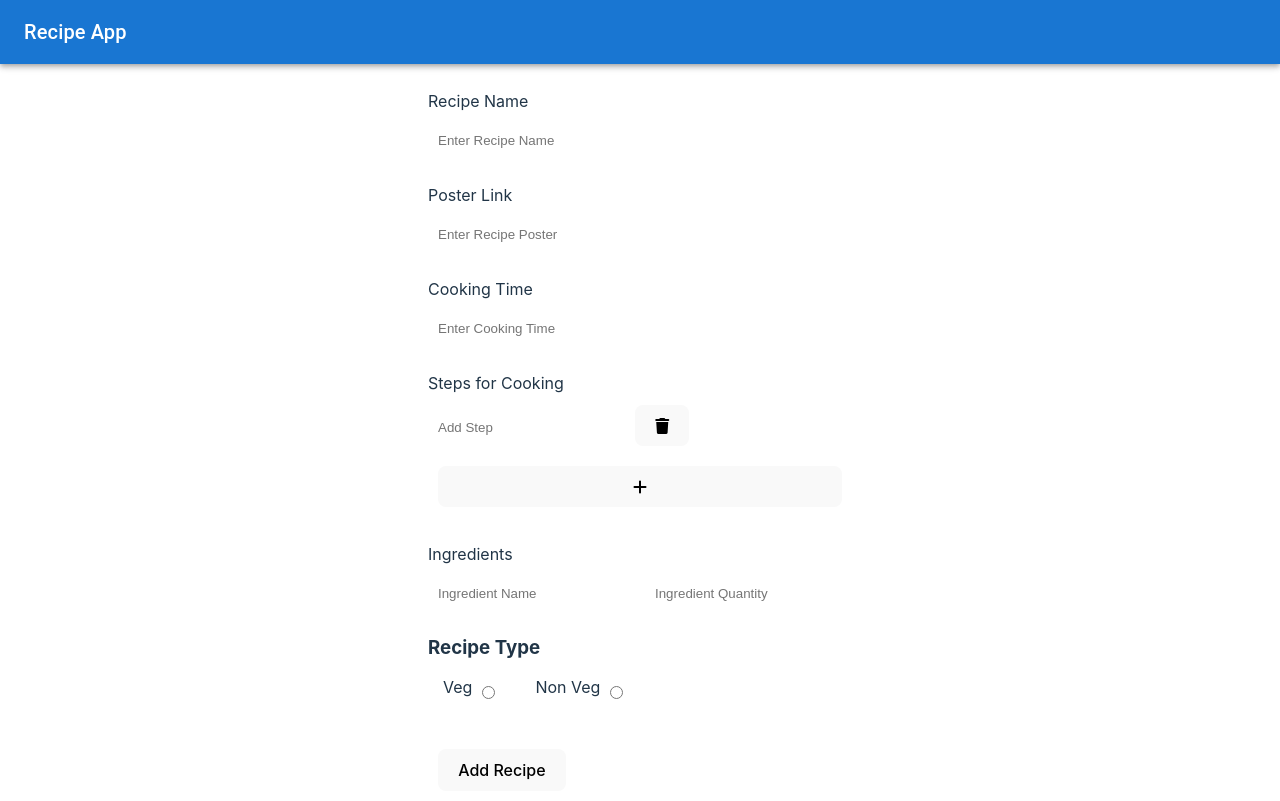
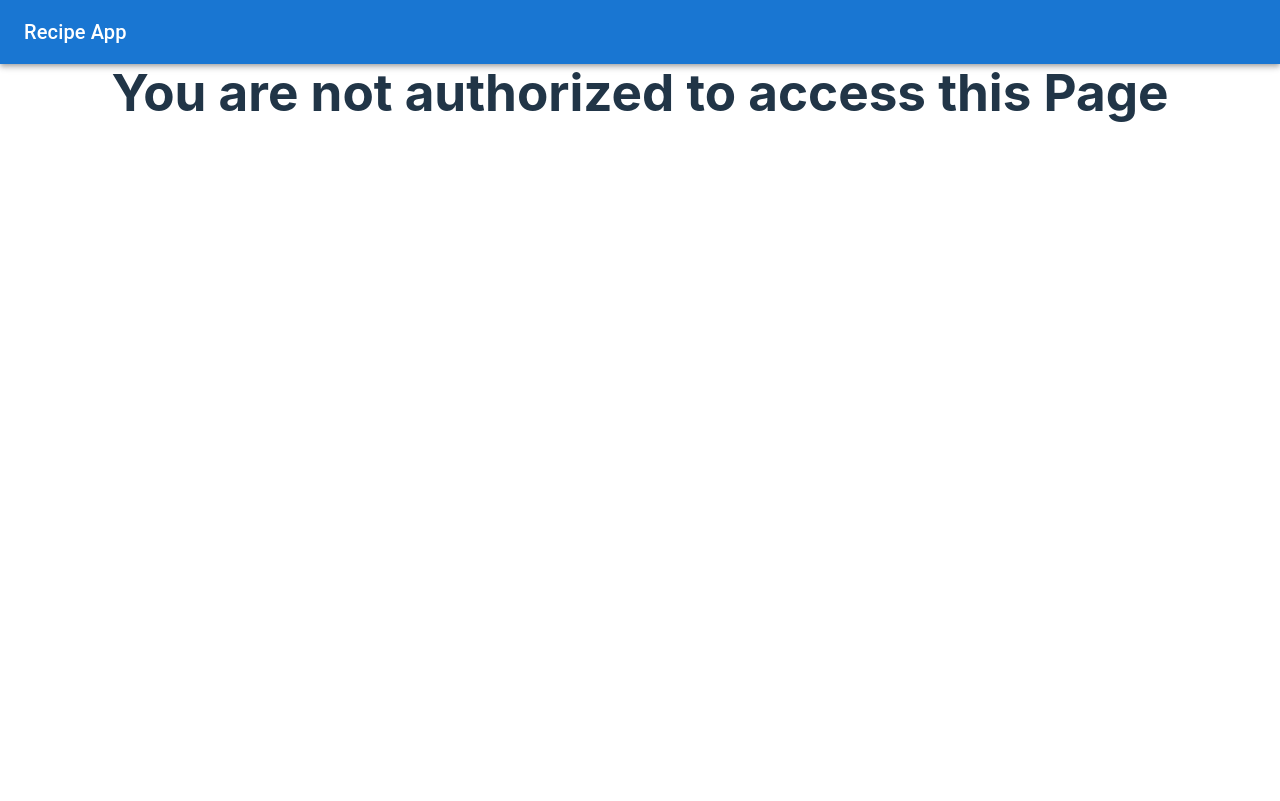
Before and after one commit to KarthyV/formik---Task, a React (Vite) app: page /recipe/add in a window 1280 px wide. Built offline with nearby package versions, Linux system fonts and the light colour scheme.

Commit message:
logout fn completed

```diff
--- a/src/AddRecipe.jsx
+++ b/src/AddRecipe.jsx
@@ -1,8 +1,10 @@
-import React, { useState } from "react";
+import React, { useContext, useEffect, useState } from "react";
 import { useFormik } from "formik";
 import * as yup from "yup";
 import { useNavigate } from "react-router-dom";
 import { API } from "./api";
+import { MyContext } from "./context";
+import NotAuth from "./NotAuth";
 
 const formValidationSchema = yup.object({
   recipeName: yup.string().required("Recipe Name must be provided"),
@@ -17,9 +19,18 @@ const formValidationSchema = yup.object({
 const AddRecipe = () => {
   const [inputFields, setInputFields] = useState([""]);
   const [steps, setSteps] = useState([]);
+  const { userRole, isAuthenticated, user } = useContext(MyContext);
+  const navigate = useNavigate();
   // const step = new Array();
   // step.length = inputFields.length;
-  const navigate = useNavigate();
+
+  // useEffect(() => {
+  //   if (!isAuthenticated || userRole == "ReadOnly") {
+  //     alert("Not Authorized");
+  //     navigate("/");
+  //   }
+  // }, [isAuthenticated]);
+
   const { values, handleChange, handleBlur, touched, handleSubmit, errors } =
     useFormik({
       initialValues: {
@@ -47,6 +58,7 @@ const AddRecipe = () => {
           headers: {
             Accept: "application/json",
             "Content-Type": "application/json",
+            Authorization: `Bearer ${user.token}`,
           },
           body: JSON.stringify(data),
         });
@@ -70,6 +82,8 @@ const AddRecipe = () => {
     setSteps(stepsCopy);
     setInputFields(copyInputField);
   }
+  if (userRole !== "Admin") return <NotAuth />;
+  else
     return (
       <div className="formContainer">
         {/* <pre>{JSON.stringify(values)}</pre> */}
@@ -85,7 +99,9 @@ const AddRecipe = () => {
               value={values.recipeName}
             />
             <p>
-            {errors.recipeName && touched.recipeName ? errors.recipeName : null}
+              {errors.recipeName && touched.recipeName
+                ? errors.recipeName
+                : null}
             </p>
           </div>
           <div className="fieldBox">
@@ -196,7 +212,9 @@ const AddRecipe = () => {
               />{" "}
             </div>
             <p>
-            {errors.recipeType && touched.recipeType ? errors.recipeType : null}
+              {errors.recipeType && touched.recipeType
+                ? errors.recipeType
+                : null}
             </p>
           </div>
           <button type="submit">Add Recipe</button>
--- a/src/App.css
+++ b/src/App.css
@@ -52,6 +52,8 @@
   display: flex;
   flex-direction: column;
   width: 70%;
+  height: 90vh;
+  justify-content: center;
 }
 
 .form {
@@ -152,6 +154,10 @@ nav {
   .App {
     justify-content: unset;
   }
+  .login_formContainer {
+    width: 100%;
+    padding: 20px;
+  }
 }
 
 .app_title {
@@ -173,3 +179,8 @@ input {
 .red {
   color: red;
 }
+
+.not_auth {
+  height: 90vh;
+  text-align: center;
+}
--- a/src/App.jsx
+++ b/src/App.jsx
@@ -1,4 +1,4 @@
-import { useContext, useState } from "react";
+import { useContext, useEffect, useState } from "react";
 import AddRecipe from "./AddRecipe";
 import "./App.css";
 import Form from "./Form";
@@ -16,12 +16,29 @@ import Login from "./Login";
 import Signup from "./Signup";
 import { Box, AppBar, Toolbar, Typography, Button } from "@mui/material";
 import { MyContext } from "./context";
+import { API } from "./api";
 
 function App() {
   const navigate = useNavigate();
   const location = useLocation();
-  const { userRole } = useContext(MyContext);
-
+  const { userRole, user, setUser, setIsAuthenticated } = useContext(MyContext);
+  const handleLogout = async (e) => {
+    e.preventDefault();
+    const res = await fetch(`${API}/users/logout`, {
+      method: "POST",
+      headers: {
+        "Content-Type": "application/json",
+        Accept: "application/json",
+        Authorization: `Bearer ${user.token}`,
+      },
+    });
+    if (res.status == 200) {
+      setUser("");
+      setIsAuthenticated(false);
+      localStorage.clear();
+      navigate("/login");
+    }
+  };
   return (
     <div>
       <Box sx={{ flexGrow: 1 }}>
@@ -36,21 +53,32 @@ function App() {
             >
               Recipe App
             </Typography>
-            {!location.pathname.includes("add") &&
+            {userRole == "Admin" &&
+              !location.pathname.includes("add") &&
               !location.pathname.includes("edit") && (
                 <Button onClick={() => navigate("/recipe/add")} color="inherit">
                   Add Recipe
                 </Button>
               )}
+            {user && (
+              <Button onClick={handleLogout} color="inherit">
+                Logout
+              </Button>
+            )}
           </Toolbar>
         </AppBar>
       </Box>
       <div className="App">
         <Routes>
           <Route path="/" element={<RecipeList />} />
+
           <Route path="/recipe/add" element={<AddRecipe />} />
+
           <Route path="/recipe/:id" element={<ViewRecipe />} />
-          <Route path="recipe/edit/:id" element={<EditRecipe />} />
+          {userRole == "Admin" ||
+            (userRole == "ReadOnly" && (
+              <Route path="recipe/edit/:id" element={<EditRecipe />} />
+            ))}
           <Route path="/login" element={<Login />} />
           <Route path="/signup" element={<Signup />} />
           {/* <Form /> */}
--- a/src/EditRecipe.jsx
+++ b/src/EditRecipe.jsx
@@ -1,8 +1,9 @@
-import React, { useEffect, useState } from "react";
+import React, { useContext, useEffect, useState } from "react";
 import { useFormik } from "formik";
 import * as yup from "yup";
 import { useNavigate, useParams } from "react-router-dom";
 import { API } from "./api";
+import { MyContext } from "./context";
 
 const formValidationSchema = yup.object({
   recipeName: yup.string().required("Recipe Name must be provided"),
@@ -20,8 +21,13 @@ const EditRecipe = () => {
   const [inputFields, setInputFields] = useState([]);
   const [steps, setSteps] = useState([]);
   const navigate = useNavigate();
+  const { userRole, isAuthenticated } = useContext(MyContext);
 
   useEffect(() => {
+    if (!isAuthenticated || userRole == "ReadOnly") {
+      alert("Not Authorized");
+      navigate("/");
+    } else {
       fetch(`${API}/recipes/${id}`)
         .then((res) => res.json())
         .then((data) => {
@@ -32,7 +38,8 @@ const EditRecipe = () => {
           setInputFields(numberOfInputFields);
           setSteps(data.step);
         });
-  }, []);
+    }
+  }, [isAuthenticated]);
 
   const { values, handleChange, handleBlur, touched, handleSubmit, errors } =
     useFormik({
--- a/src/Login.jsx
+++ b/src/Login.jsx
@@ -1,13 +1,20 @@
-import React, { useContext } from "react";
 import { useFormik } from "formik";
+import React, { useContext, useEffect } from "react";
+import { Link, useNavigate } from "react-router-dom";
+import { API } from "./api";
 import { MyContext } from "./context";
-import { API } from "./api";
-import { useNavigate } from "react-router-dom";
 
 const Login = () => {
   const navigate = useNavigate();
   const { user, setUser, isAuthenticated, setIsAuthenticated } =
     useContext(MyContext);
+  useEffect(() => {
+    if (localStorage.getItem("user")) {
+      setUser(JSON.parse(localStorage.getItem("user")));
+      setIsAuthenticated(true);
+      navigate("/");
+    }
+  }, []);
   const { values, handleChange, handleBlur, touched, handleSubmit, errors } =
     useFormik({
       initialValues: {
@@ -24,10 +31,15 @@ const Login = () => {
           body: JSON.stringify(values),
         });
         const userRes = await res.json();
-        setUser(userRes);
-        setIsAuthenticated(true);
-        localStorage.setItem("user", userRes);
-        navigate("/");
+        console.log(userRes);
+        if (res.status == 200 || res.status == 201) {
+          setUser(userRes);
+          setIsAuthenticated(true);
+          localStorage.setItem("user", JSON.stringify(userRes));
+          navigate("/");
+        } else {
+          alert(userRes.message);
+        }
       },
     });
   return (
@@ -46,7 +58,7 @@ const Login = () => {
         <div className="fieldBox">
           <label>Password</label>
           <input
-            type="text"
+            type="password"
             placeholder="Enter your password"
             onChange={handleChange}
             value={values.password}
@@ -55,6 +67,9 @@ const Login = () => {
         </div>
         <button type="submit">Login</button>
       </form>
+      <p>
+        <Link to="/signup">Don't have an account? Click Here!</Link>
+      </p>
     </div>
   );
 };
--- /dev/null
+++ b/src/NotAuth.jsx
@@ -0,0 +1,11 @@
+import React from "react";
+
+const NotAuth = () => {
+  return (
+    <div className="not_auth">
+      <h1>You are not authorized to access this Page</h1>
+    </div>
+  );
+};
+
+export default NotAuth;
--- a/src/RecipeList.jsx
+++ b/src/RecipeList.jsx
@@ -1,14 +1,22 @@
-import React, { useState, useEffect } from "react";
+import React, { useState, useEffect, useContext } from "react";
+import { useNavigate } from "react-router-dom";
+
 import { API } from "./api";
+import { MyContext } from "./context";
 import RecipePreview from "./RecipePreview";
 
 const RecipeList = () => {
   const [recipes, setRecipes] = useState([]);
+  const { userRole, user } = useContext(MyContext);
+  const navigate = useNavigate();
 
   useEffect(() => {
-    fetch(`${API}/recipes`)
-      .then((res) => res.json())
-      .then((data) => setRecipes(data));
+    if (!user) navigate("/login");
+    else {
+      fetch(`${API}/recipes`)
+        .then((res) => res.json())
+        .then((data) => setRecipes(data));
+    }
   }, []);
 
   return (
--- a/src/Signup.jsx
+++ b/src/Signup.jsx
@@ -2,7 +2,7 @@ import React, { useContext } from "react";
 import { useFormik } from "formik";
 import * as yup from "yup";
 import { API } from "./api";
-import { useNavigate } from "react-router-dom";
+import { Link, useNavigate } from "react-router-dom";
 import { MyContext } from "./context";
 const formValidationSchema = yup.object({
   username: yup.string().min(6).required(),
@@ -31,11 +31,15 @@ const SignUp = () => {
           body: JSON.stringify(values),
         });
         const userRes = await res.json();
-        setUser(userRes);
-        setIsAuthenticated(true);
-        localStorage.setItem("user", userRes);
-        console.log(userRes);
-        navigate("/");
+        if (res.status == 200 || res.status == 201) {
+          setUser(userRes);
+          setIsAuthenticated(true);
+          localStorage.setItem("user", JSON.stringify(userRes));
+          console.log(userRes);
+          navigate("/");
+        } else {
+          alert(userRes.message);
+        }
       },
     });
   return (
@@ -101,6 +105,9 @@ const SignUp = () => {
         </div>
         <button type="submit">SignUp</button>
       </form>
+      <p>
+        <Link to="/login">Already have an account? Login</Link>
+      </p>
     </div>
   );
 };
--- a/src/ViewRecipe.jsx
+++ b/src/ViewRecipe.jsx
@@ -22,14 +22,17 @@ const ViewRecipe = () => {
   const { id } = useParams();
   const [recipe, setRecipe] = useState("");
   const [dense, setDense] = useState(false);
-  const { userRole } = useContext(MyContext);
+  const { userRole, user } = useContext(MyContext);
 
   const navigate = useNavigate();
 
   useEffect(() => {
+    if (!user) navigate("/login");
+    else {
       fetch(`${API}/recipes/${id}`)
         .then((res) => res.json())
         .then((data) => setRecipe(data));
+    }
   }, [id]);
 
   const handleDelete = () => {
@@ -80,6 +83,8 @@ const ViewRecipe = () => {
             </List>
           </CardContent>
 
+          {userRole == "Normal" ||
+            (userRole == "Admin" && (
               <CardActions className="viewPage_actions">
                 <Button
                   onClick={() => navigate(`/recipe/edit/${recipe._id}`)}
@@ -88,11 +93,16 @@ const ViewRecipe = () => {
                   EDIT
                 </Button>
                 {userRole == "Admin" && (
-              <Button onClick={handleDelete} variant="contained" color="error">
+                  <Button
+                    onClick={handleDelete}
+                    variant="contained"
+                    color="error"
+                  >
                     DELETE
                   </Button>
                 )}
               </CardActions>
+            ))}
         </Card>
       </div>
     );
--- a/src/context.jsx
+++ b/src/context.jsx
@@ -8,6 +8,12 @@ const AppContext = ({ children }) => {
   const [userRole, setUserRole] = useState("");
   const [isAuthenticated, setIsAuthenticated] = useState(false);
 
+  useEffect(() => {
+    if (localStorage.getItem("user")) {
+      setUser(JSON.parse(localStorage.getItem("user")));
+      setIsAuthenticated(true);
+    }
+  }, []);
   useEffect(() => {
     if (isAuthenticated && user) {
       console.log(user);
```
Lines whose indentation alone changed are shown as unchanged.
